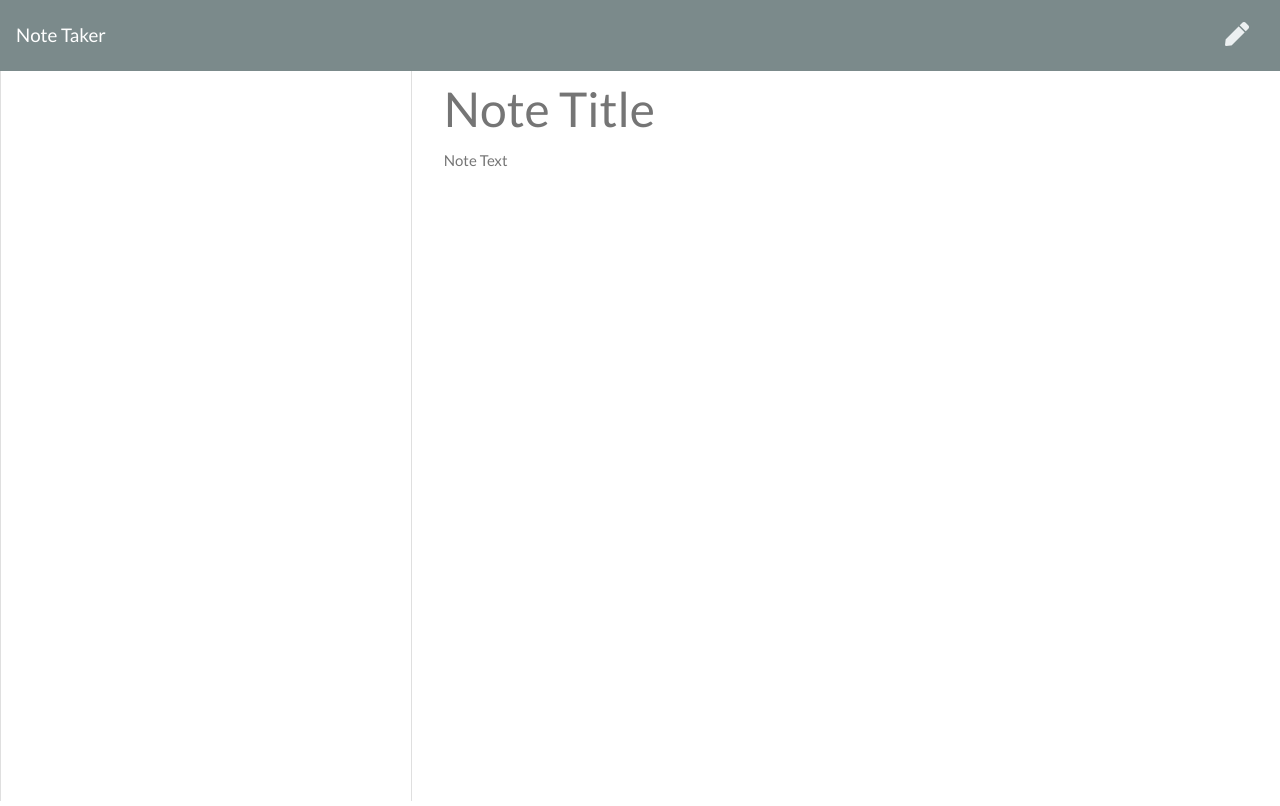
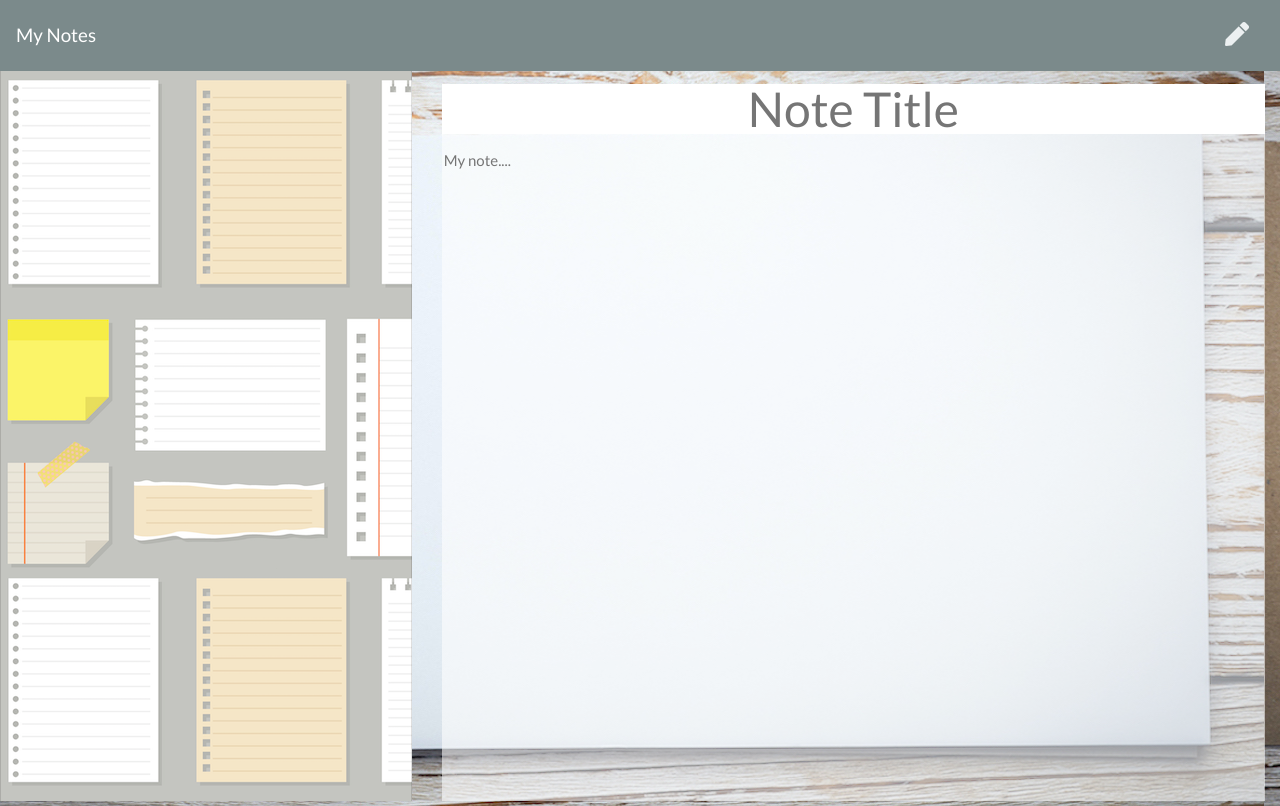
Before and after one commit to lee-amber-alex/Note.Taker, a website: page app/public/notes.html in a window 1280 px wide. Drawn offline with nearby package versions, Linux system fonts and the light colour scheme; no server answers.

Commit message:
Added notes html styling, added background images.

```diff
--- a/app/public/assets/css/styles.css
+++ b/app/public/assets/css/styles.css
@@ -16,6 +16,13 @@ html, body {
   color: white !important;
 }
 
+#notesBG1{
+  background-image: url("../img/notesBG1.jpg");
+}
+
+#notesBG2{
+  background-image: url("../img/notesBG2.png");
+}
 .save-note {
   display: none;
 }
@@ -26,6 +33,7 @@ html, body {
   font-size: 1.5rem;
   cursor: pointer;
 }
+
 
 .note-textarea, .note-title {
   color: #000000;
@@ -38,16 +46,19 @@ html, body {
   resize: none;
   height: calc(100% - 63px);
   padding-top: 15px;
+  background-color: rgba(255, 255, 255, 0.571);
 }
 
 .note-title {
   height: 50px;
   margin-top: 13px;
   font-size: 3rem;
+  color: black !important;
+
 }
 
 .note-title:read-only, .note-textarea:read-only {
-  color: #757575;
+  color: black;
 }
 
 .list-container .card {
--- a/app/public/notes.html
+++ b/app/public/notes.html
@@ -12,9 +12,9 @@
   <link rel="stylesheet" href="./assets/css/styles.css">
 </head>
 
-<body>
+<body id="notesBG1">
   <nav class="navbar navbar-dark bg-dark">
-    <a class="navbar-brand" href="/">Note Taker
+    <a class="navbar-brand" href="/">My Notes
     </a>
     <div class="icons">
       <i class="fas fa-save text-light save-note"></i>
@@ -24,14 +24,14 @@
   <div class="container-fluid">
     <div class="row">
       <div class="col-4 list-container">
-        <div class="card">
+        <div id="notesBG2"class="card">
           <ul class="list-group">
           </ul>
         </div>
       </div>
       <div class="col-8">
-        <input class="note-title" placeholder="Note Title" maxlength="28" type="text">
-        <textarea class="note-textarea" placeholder="Note Text"></textarea>
+        <input style="text-align: center;"class="note-title" placeholder="Note Title" maxlength="28" type="text">
+        <textarea class="note-textarea" placeholder="My note...."></textarea>
       </div>
     </div>
   </div>
```
Also changed, not shown: app/public/index.html (+1 -1 lines), app/public/assets/img/notesBG1.jpg (added), app/public/assets/img/notesBG2.png (added).
